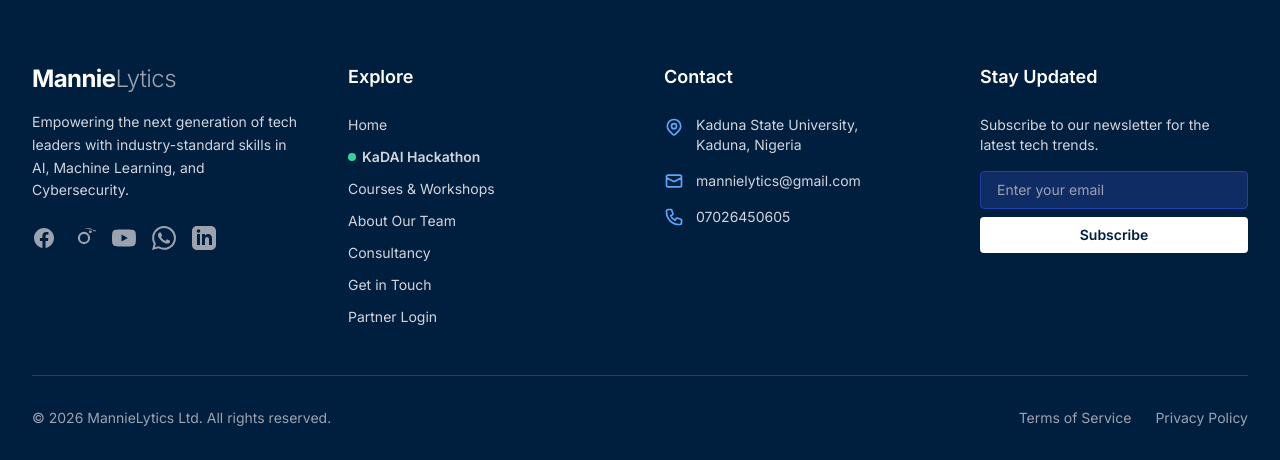
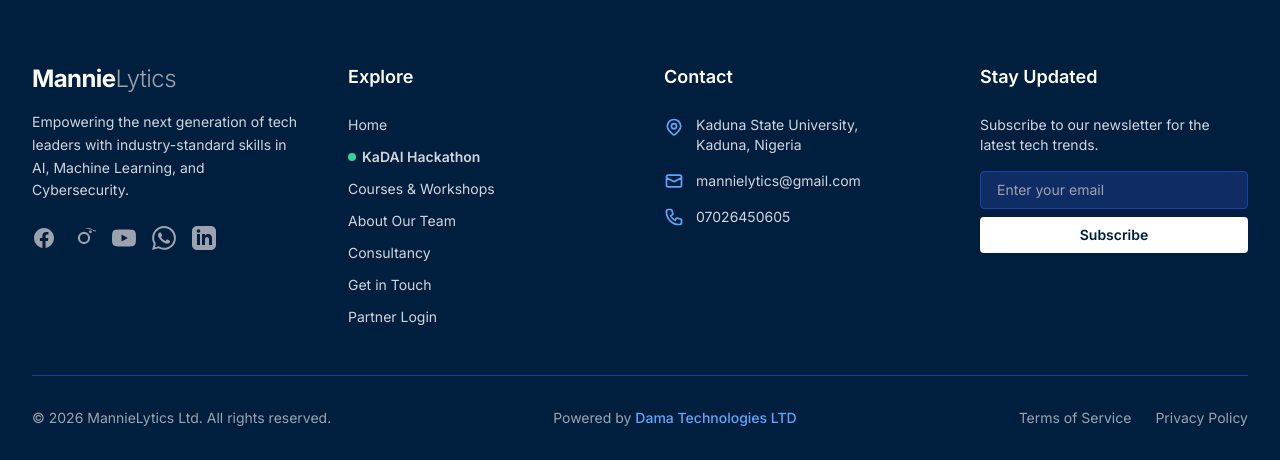
Before and after one commit to DamaMichaelYohanna/mannielytics, a Django app: page /consultancy/ in a window 1280 px wide. Shown: the part 2504-2964 px from the top of the page. Run offline with Django 5.2, Linux system fonts and the light colour scheme; data that the repository does not hold is empty; some libraries are stand-ins or nearby versions.

Commit message:
Add Powered by Dama Technologies LTD to footer

```diff
--- a/templates/core/base.html
+++ b/templates/core/base.html
@@ -242,9 +242,10 @@
                 </div>
             </div>
 
-            <div class="border-t border-blue-900 pt-8 flex flex-col md:flex-row justify-between items-center text-sm text-gray-400">
+            <div class="border-t border-blue-900 pt-8 flex flex-col md:flex-row justify-between items-center gap-4 text-sm text-gray-400">
                 <p>&copy; {% now "Y" %} MannieLytics Ltd. All rights reserved.</p>
-                <div class="flex space-x-6 mt-4 md:mt-0">
+                <p class="text-xs sm:text-sm">Powered by <a href="https://damasoftwaresolution.com.ng" target="_blank" rel="noopener noreferrer" class="text-blue-400 hover:text-blue-300 font-medium transition-colors">Dama Technologies LTD</a></p>
+                <div class="flex space-x-6">
                     <a href="{% url 'core:terms' %}" class="hover:text-white transition-colors">Terms of Service</a>
                     <a href="#" class="hover:text-white transition-colors">Privacy Policy</a>
                 </div>
```
